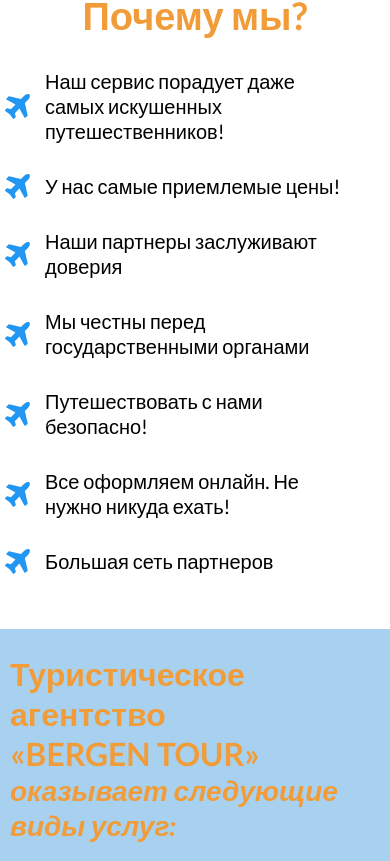
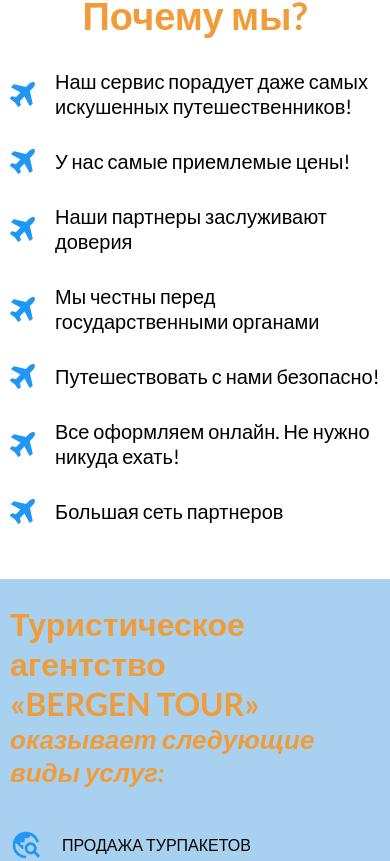
Before and after one commit to dariaSDemidova/Bergen-Tour, a React (Vite) app: page / in a window 390 px wide. Shown: the part 964-1825 px from the top of the page. Built offline with nearby package versions, Linux system fonts and the light colour scheme.

Commit message:
fix titles

```diff
--- a/src/pages/Main/Main.scss
+++ b/src/pages/Main/Main.scss
@@ -31,6 +31,10 @@
       text-align: center;
     }
 
+    @media screen and (max-width: 375px) {
+      font-size: 32px;
+    }
+
     span {
         color: $orange-color;
         font-style: italic;
@@ -51,6 +55,10 @@
 
     @media screen and (max-width: 425px) {
       margin-top: 40px;
+    }
+
+    @media screen and (max-width: 375px) {
+      height: 80px;
     }
 
     &:hover {
@@ -85,6 +93,10 @@
 
     @media screen and (max-width: 425px) {
       color: $orange-color;
+    }
+
+    @media screen and (max-width: 375px) {
+      font-size: 32px;
     }
   }
 
@@ -127,45 +139,44 @@
 
       @media screen and (max-width: 1024px) {
         max-width: 300px;
-        text-align: end;
       }
 
       @media screen and (max-width: 425px) {
-        text-align: start;
         margin-top: 0;
+        max-width: 100%;
       }
 
       li {
-        position: relative;
         @include text-styles(20px, 400, $black-color);
         margin-bottom: 30px;
+        display: flex;
+        align-items: center;
 
         &:before {
-          position: absolute;
           content: url("../../assets/icons/plane.svg");
-          left: -40px;
           width: 25px;
           height: 25px;
+          margin-right: 20px;
 
-          @media screen and (max-width: 1024px) {
-            right: -40px;
-            left: auto;
+          @media screen and (max-width: 768px) {
+            margin-left: 20px;
+            margin-right: 0;
           }
 
           @media screen and (max-width: 425px) {
-            right: auto;
-            left: -40px;
+            margin-left: 0;
+            margin-right: 20px;
           }
         }
 
-        @media screen and (max-width: 1024px) {
-          display: flex;
-          align-items: center;
-          justify-content: end;
+        @media screen and (max-width: 768px) {
+          flex-direction: row-reverse;
+          text-align: end;
         }
 
         @media screen and (max-width: 425px) {
-          justify-content: flex-start;
+          flex-direction: row;
+          text-align: start;
         }
       }
     }
@@ -188,7 +199,7 @@
     font-style: italic;
 
     @media screen and (max-width: 425px) {
-      font-size: 28px;
+      font-size: 26px;
     }
   }
 
@@ -251,6 +262,10 @@
     @media screen and (max-width: 768px) {
       text-align: center;
     }
+
+    @media screen and (max-width: 375px) {
+      font-size: 32px;
+    }
   }
 }
 
@@ -263,6 +278,10 @@
 
     @media screen and (max-width: 768px) {
       text-align: center;
+    }
+
+    @media screen and (max-width: 375px) {
+      font-size: 32px;
     }
   }
 
@@ -358,7 +377,7 @@
       }
 
       @media screen and (max-width: 425px) {
-        font-size: 28px;
+        font-size: 26px;
       }
     }
 }
```
